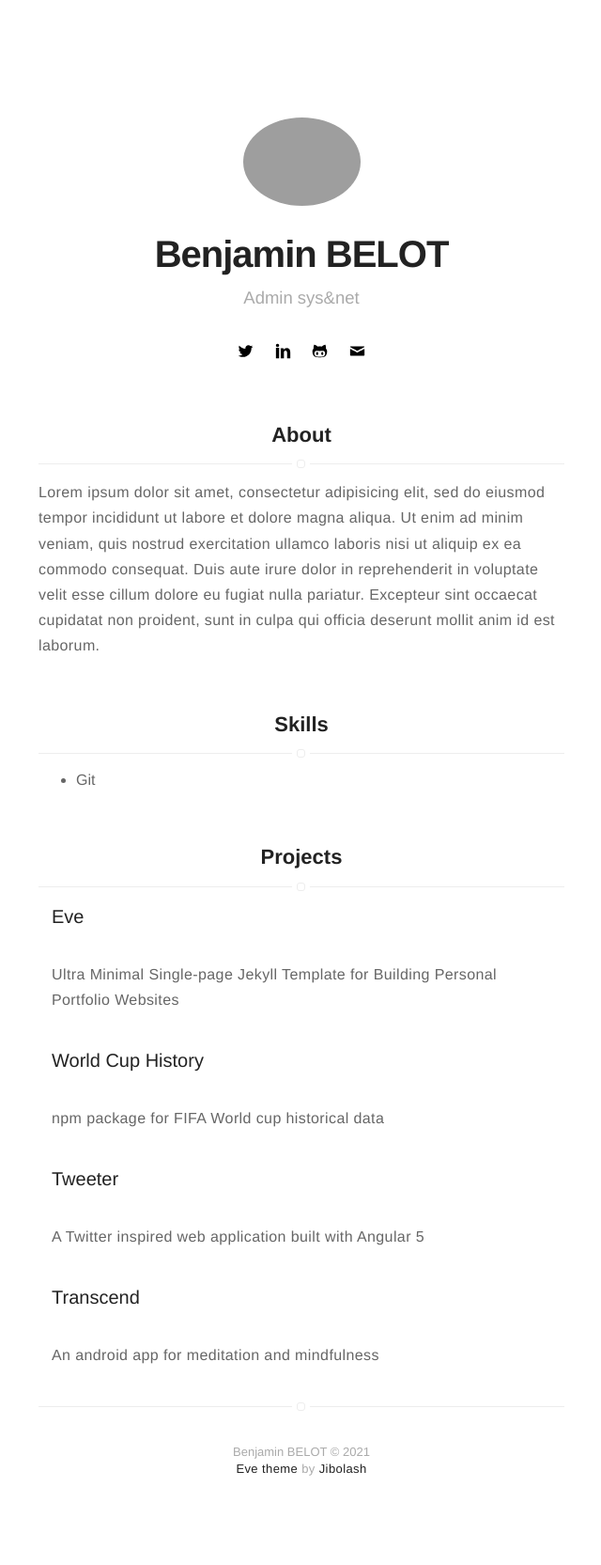
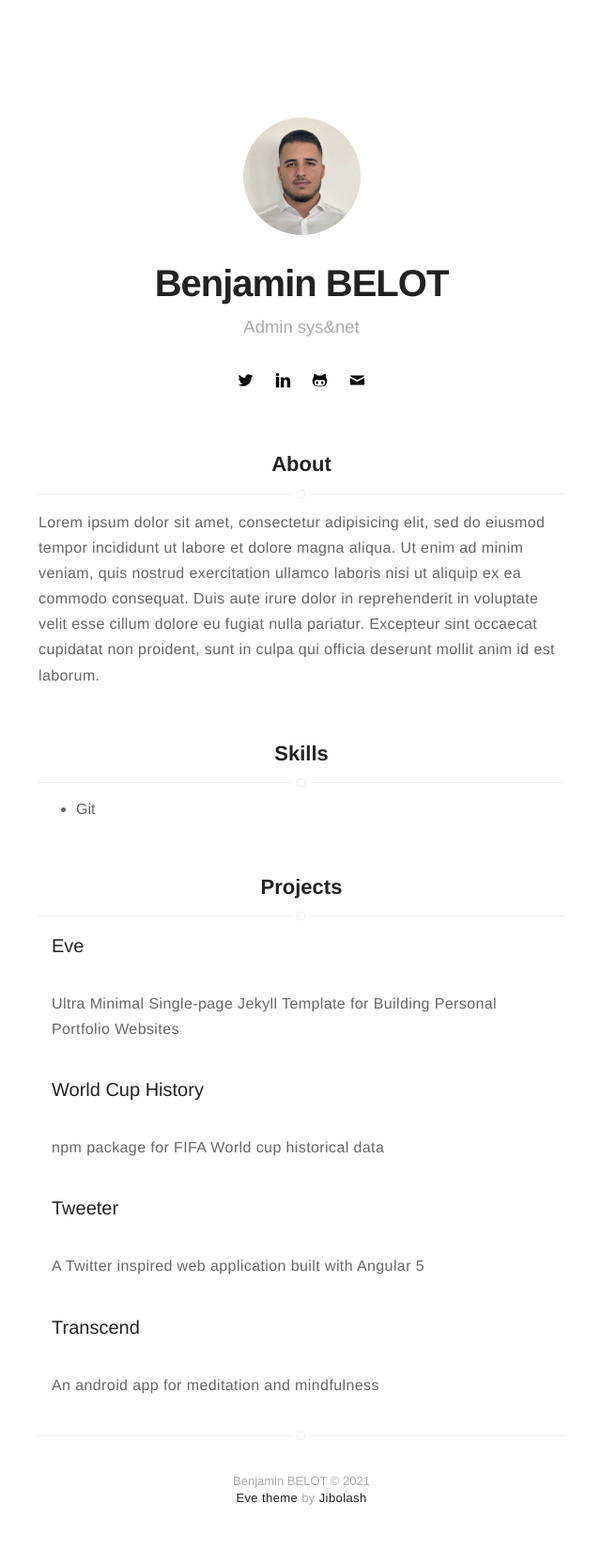
Before and after one commit to benbelo/benjaminformaticien.github.io, a Jekyll site: the page built from index.html, in a window 1280 px wide. Shown: the whole page at 94% size, without its empty margins (319-959 px from the left). Built offline with Jekyll 4.4.1, drawn with Linux system fonts in a browser that asks for light colours; before the commit the page ends 1634 px from its top, so only the background shows below that.

Commit message:
Update _config.yml

```diff
--- a/_config.yml
+++ b/_config.yml
@@ -5,7 +5,7 @@ bio: Admin sys&net
 description: Bienvenue sur mon site
 
 # Profile picture TO CHANGE
-picture: assets/images/profilee.jpg
+picture: assets/images/profile.jpg
 
 # your url: http://USERNAME.github.io
 url: https://benjaminformaticien.info
```
